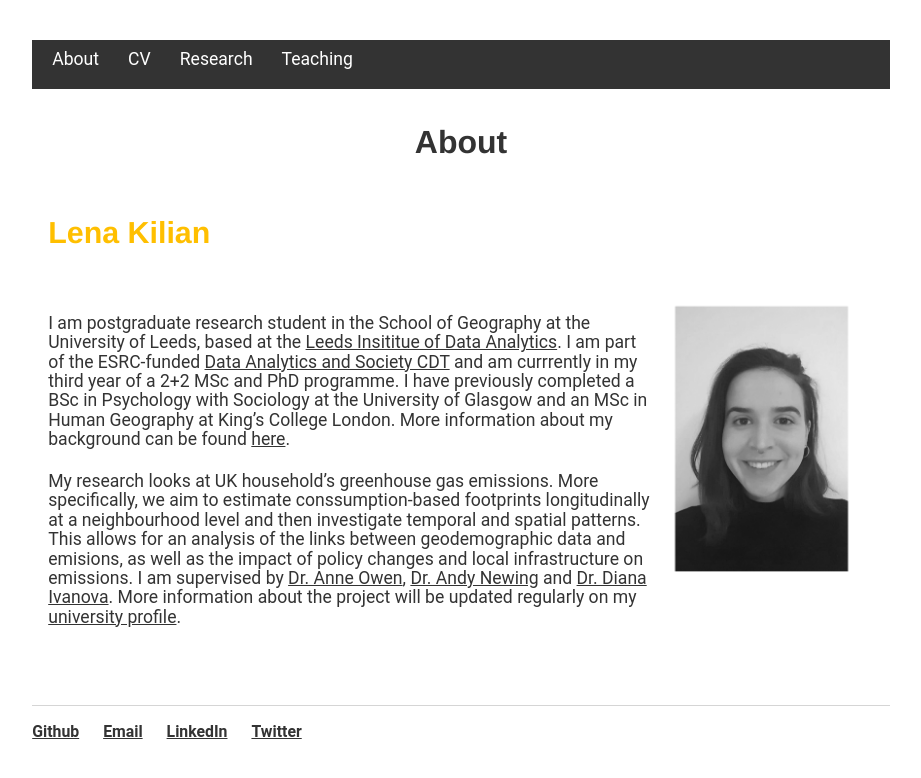
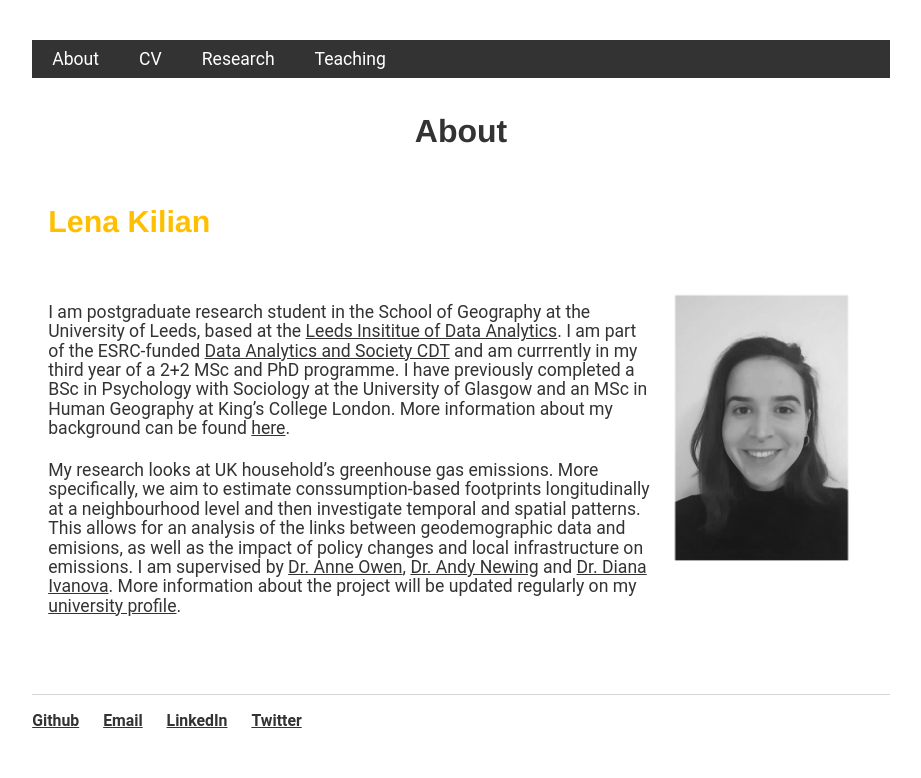
Before and after one commit to lena-kilian/lena-kilian.github.io, a Jekyll site: the page built from index.md, in a window 1280 px wide. Shown: the top 778 px of the page, without its empty margins (179-1100 px from the left). Built offline with Jekyll 4.4.1, drawn with Linux system fonts in a browser that asks for light colours; our own code applies the rules of GitHub Pages for plain Markdown files.

Commit message:
Update main.css

```diff
--- a/css/main.css
+++ b/css/main.css
@@ -18,7 +18,7 @@ body {
   font-size: 1.1em;
   color: #ffffff;
   text-align: center;
-  padding: 9px 9px 20px 20px;
+  padding: 9px 20px 9px;
   text-decoration: none;
 }
 
```
